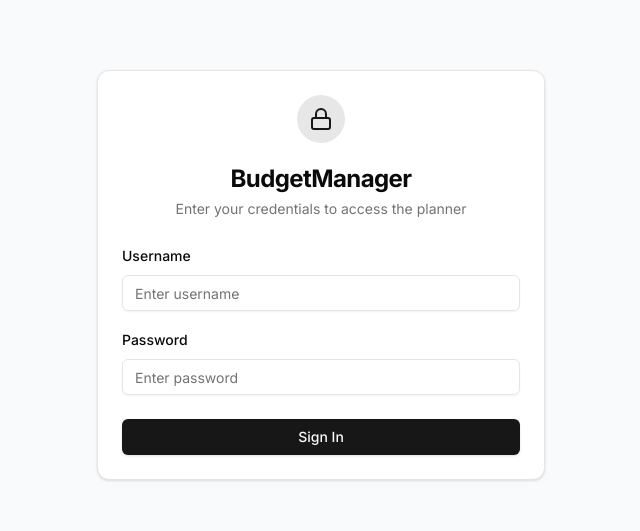
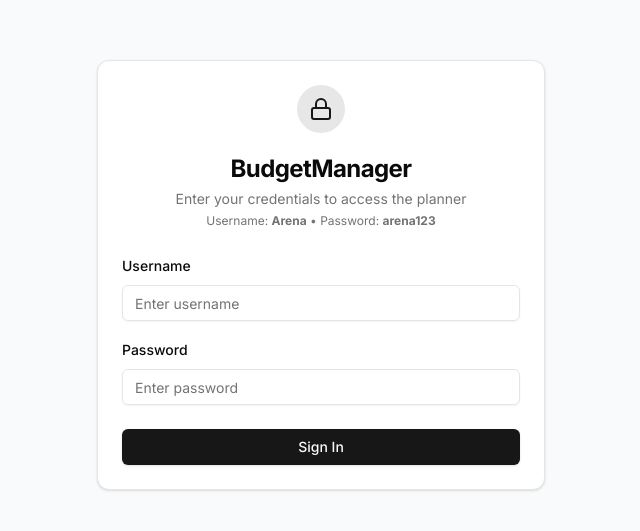
Before and after one commit to ADVPRO-C/FamilyPlanner, a Next.js app: page /login in a window 1280 px wide. Shown: the part 125-656 px from the top of the page, without its empty margins (319-959 px from the left). Built offline with nearby package versions, Linux system fonts and the light colour scheme.

Commit message:
feat: Change password to 'arena123' and add login hints
- Changed password from 'Arena' to 'arena123' for better security
- Added credential hints on login page for easier access
- Session already persists for 30 days via httpOnly cookie

```diff
--- a/app/api/auth/login/route.ts
+++ b/app/api/auth/login/route.ts
@@ -7,7 +7,7 @@ export async function POST(request: Request) {
     const { username, password } = body
 
     // Hardcoded credentials as per requirements
-    if (username === 'Arena' && password === 'Arena') {
+    if (username === 'Arena' && password === 'arena123') {
       // Set a simple session cookie
       cookies().set('auth_session', 'authenticated', {
         httpOnly: true,
--- a/app/login/page.tsx
+++ b/app/login/page.tsx
@@ -52,6 +52,10 @@ export default function LoginPage() {
           <CardTitle className="text-2xl text-center font-bold">BudgetManager</CardTitle>
           <CardDescription className="text-center">
             Enter your credentials to access the planner
+            <br />
+            <span className="text-xs text-muted-foreground mt-1 block">
+              Username: <strong>Arena</strong> • Password: <strong>arena123</strong>
+            </span>
           </CardDescription>
         </CardHeader>
         <form onSubmit={handleLogin}>
```
